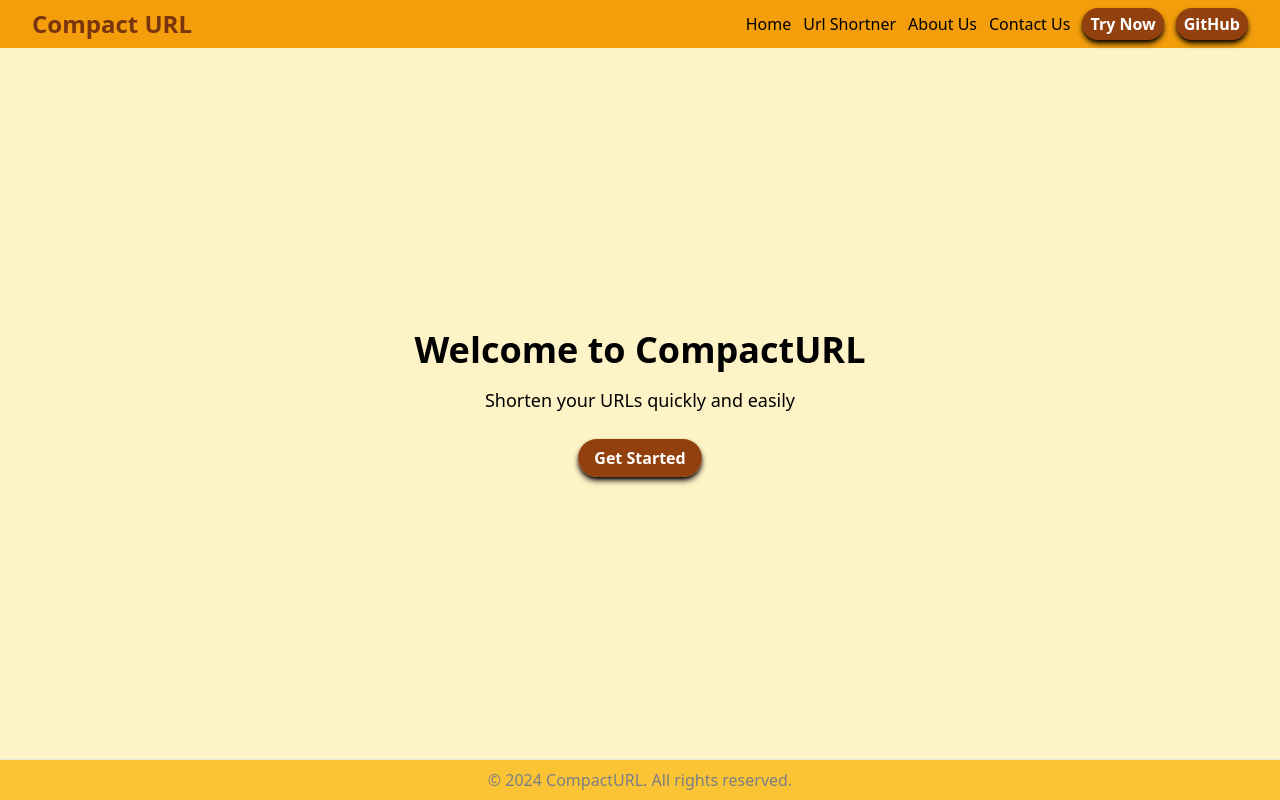
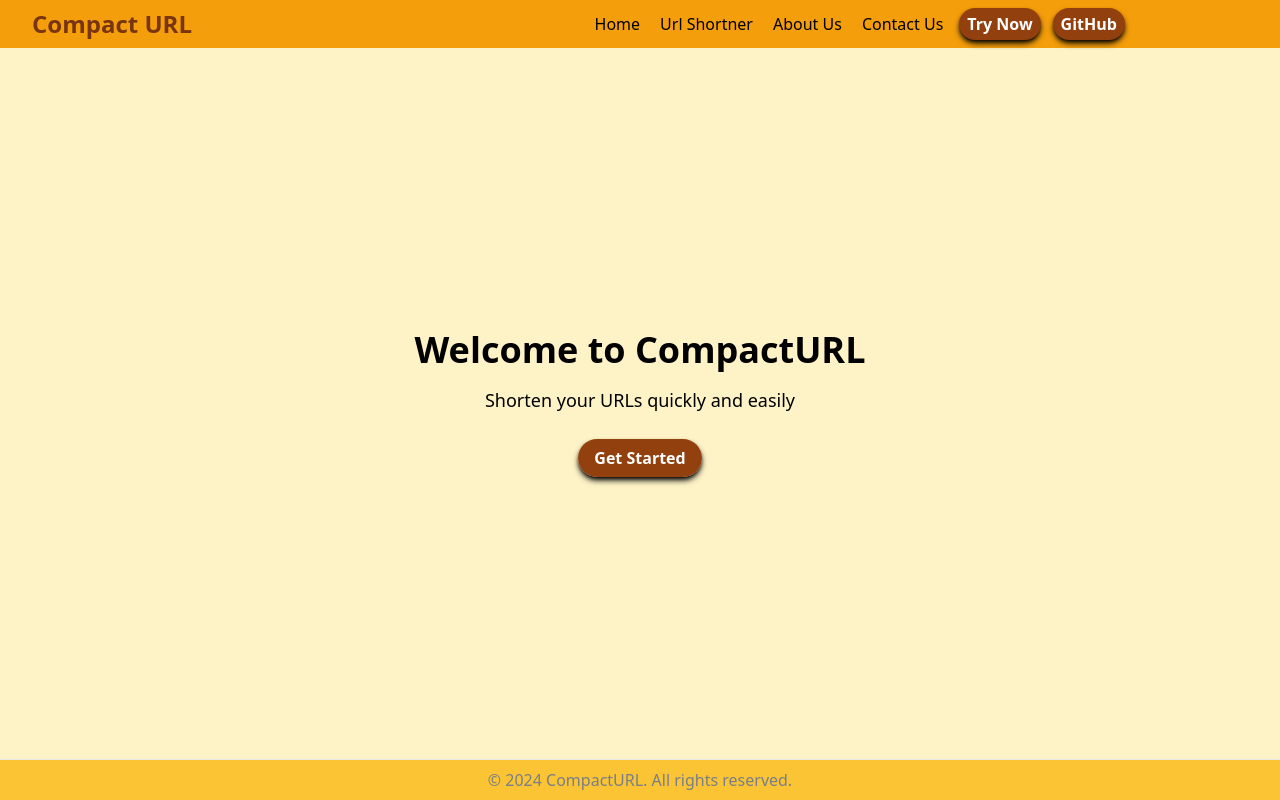
Before and after one commit to Amitchaudhary0/CompactURL, a Next.js app: page / in a window 1280 px wide. Built offline with nearby package versions, Linux system fonts and the light colour scheme.

Commit message:
Add URL shortening functionality and update Navbar
- Implemented URL shortening feature in `app/compactURL/page.tsx`
- Updated `components/Navbar.tsx` to include new navigation links
- Modified `tailwind.config.ts` to support new styles

```diff
--- a/app/compactURL/page.tsx
+++ b/app/compactURL/page.tsx
@@ -1,12 +1,14 @@
 'use client'
 import { ShortnerContext } from "@/Store/store";
+import { set } from "mongoose";
 import Link from "next/link";
-import { useContext, useEffect, useState } from "react";
+import { use, useContext, useEffect, useState } from "react";
 import { MdKeyboardDoubleArrowRight, MdKeyboardDoubleArrowLeft  } from "react-icons/md";
 
 
 export default function CompactURL() {
   const [toggle, setToggle] = useState(true);
+  const [anim, setAnim] = useState(false);
 
         const [animationClass, setAnimationClass] = useState('opacity-0');
 
@@ -17,6 +19,8 @@ export default function CompactURL() {
         }, 300);
 
       }, []);
+
+
 
   type ResponseData ={
     success:boolean,
@@ -54,6 +58,7 @@ export default function CompactURL() {
   };
 
   const handleGenerateShortURL = () => {
+
     const myHeaders = new Headers();
     myHeaders.append("Content-Type", "application/json");
 
@@ -77,8 +82,11 @@ export default function CompactURL() {
         getShortURL();
       })
       .catch(error => console.log('error', error));
-
-
+      dispatch({ type: "SET_URL", payload: { URL: "https://", shortURL:"" } })
+      setAnim(true);
+      setTimeout(() => {
+        setAnim(false);
+      }, 3000);
   }
 
 
@@ -89,9 +97,11 @@ export default function CompactURL() {
     .then(([response]) => response.json())
     .then(result=>setAllData(result))
   }
+
+
   return (
-    <main className={`flex justify-center items-center h-screen ${animationClass} relative`}>
-      <div className="container w-1/2 bg-amber-300 h-1/2 content-center text-center p-4 rounded-md flex flex-col justify-evenly">
+    <main className={`flex z-10 justify-center items-center h-screen ${animationClass} relative overflow-hidden `}>
+      <div className="container m-2 w-full bg-amber-300 h-1/2 content-center text-center p-4 rounded-md flex flex-col justify-evenly sm:w-1/2">
         <h1 className="text-4xl font-bold">Url Shortner</h1>
         <input className="w-full p-3 border border-black rounded-full"
           type="text"
@@ -117,13 +127,13 @@ export default function CompactURL() {
         </Link>
 
       </div>
-<section className={`absolute ${toggle?"right-[-19%]":"right-0"}  py-4 pl-4 w-1/5 bg-amber-300 text-white h-4/5 rounded-l-3xl transition-all duration-2000`}>
-<button className="absolute top-[50%] left-[-14%] bg-amber-700 hover:bg-amber-600 rounded-full" onClick={()=>setToggle(!toggle)}>{!toggle?<MdKeyboardDoubleArrowRight size={30}/>: <MdKeyboardDoubleArrowLeft size={30}/>}</button>
+<section className={`absolute ${toggle?"right-[-19%]":"right-0 visible"}  py-4 pl-4  sm:w-1/5 bg-amber-300 text-white h-4/5 rounded-l-3xl transition-all  duration-1000 ease-in-out `}>
+<button className={`absolute top-[50%] left-[-14%] bg-amber-700 hover:bg-amber-600 rounded-full ${anim?"animate-bounceLeft":""}`} onClick={()=>setToggle(!toggle)}>{!toggle?<MdKeyboardDoubleArrowRight size={30}/>: <MdKeyboardDoubleArrowLeft size={30}/>}</button>
 <div className="flex flex-col gap-2 h-full overflow-y-auto">
   {allData.find.map((item, index) => {
     return <Link target="_blank" href={item.URL} key={index} className="flex bg-amber-700 rounded-l-full p-2 hover:bg-amber-500 cursor-pointer justify-between items-center">
-      <p className="text-xs">{item.URL}</p>
-      <p className="text-sm font-bold">{(item.shortURL).toUpperCase()}</p>
+      <p className="text-xs hidden sm:block">{item.URL}</p>
+      <p className="text-xs sm:text-sm font-bold">{(item.shortURL).toUpperCase()}</p>
     </Link>
   })}
 </div>
--- a/components/Navbar.tsx
+++ b/components/Navbar.tsx
@@ -1,24 +1,35 @@
 'use client'
 
 import Link from 'next/link'
-import React from 'react'
+import React, { useState } from 'react'
+
 
 const Navbar = () => {
+
+  const [toggle, setToggle] = useState(false);
+
   return (
-    <nav className='fixed z-10 w-full flex bg-amber-500 h-12 justify-between px-8 items-center'>
+    <nav className='fixed z-50 w-full flex bg-amber-500 h-12 justify-between items-center'>
+      <div className='z-10 bg-amber-500 h-12 w-[80%] content-center pl-8'>
       <div className='text-2xl font-extrabold text-amber-900'> <Link href='/'>Compact URL</Link> </div>
-      <ul className='flex gap-3 items-center '>
-        <li><Link href='/'>Home</Link></li>
-        <li><Link href='/compactURL'>Url Shortner</Link></li>
-        <li><Link href='/about'>About Us</Link></li>
-        <li><Link href='/contact'>Contact Us</Link></li>
+      </div>
+<button className='sm:hidden block z-10  bg-amber-500 h-12 w-[20%]' onClick={()=>setToggle(!toggle)}>Click Me</button>
+
+      <div className=' sm:w-full w-auto'>
+      <ul className={`z-0 flex sm:justify-end gap-3 sm:pr-8 items-center flex-col absolute justify-evenly right-0 transition-all duration-1000 ease-in-out h-[30vh] bg-amber-400 w-full sm:w-[580px]
+      sm:flex-row sm:static sm:h-12 sm:z-10 sm:transition-none sm:bg-amber-500 ${toggle?"top-12":"top-[-20rem]" }  `}>
+        <li className='w-full sm:w-auto text-center '><Link onClick={()=>setToggle(false)} className='w-full sm:w-auto sm:focus:bg-amber-500 hover:text-white focus:bg-amber-200 p-1 block transition-all duration-200' href='/'>Home</Link></li>
+        <li className='w-full sm:w-auto text-center '><Link onClick={()=>setToggle(false)} className='w-full sm:w-auto sm:focus:bg-amber-500 hover:text-white focus:bg-amber-200 p-1 block transition-all duration-200' href='/compactURL'>Url Shortner</Link></li>
+        <li className='w-full sm:w-auto text-center'><Link onClick={()=>setToggle(false)} className='w-full sm:w-auto sm:focus:bg-amber-500 hover:text-white focus:bg-amber-200 p-1 block transition-all duration-200' href='/about'>About Us</Link></li>
+        <li className='w-full sm:w-auto text-center'><Link onClick={()=>setToggle(false)} className='w-full sm:w-auto sm:focus:bg-amber-500 hover:text-white focus:bg-amber-200 p-1 block transition-all duration-200' href='/contact'>Contact Us</Link></li>
         <button
-        className='bg-amber-800 px-2 py-1 shadow-black shadow-md text-white rounded-full font-bold active:scale-110 transition-all'
+        className='bg-amber-800 hidden md:block px-2 py-1 shadow-black shadow-md text-white rounded-full font-bold active:scale-110 transition-all'
         > <Link href='/compactURL'>Try Now</Link></button>
         <button
-        className='bg-amber-800 px-2 py-1 shadow-black shadow-md text-white rounded-full font-bold active:scale-110 transition-all'
+        className='bg-amber-800 px-2 py-1 hidden md:block shadow-black shadow-md text-white rounded-full font-bold active:scale-110 transition-all'
         ><Link href='https://github.com/Amitchaudhary0/CompactURL'>GitHub</Link></button>
       </ul>
+        </div>
     </nav>
   )
 }
--- a/tailwind.config.ts
+++ b/tailwind.config.ts
@@ -12,6 +12,21 @@ export default {
         background: "var(--background)",
         foreground: "var(--foreground)",
       },
+      keyframes: {
+        bounceLeft: {
+          "0%, 100%": {
+            transform: "translateX(0)",
+            animationTimingFunction: "ease-out",
+          },
+          "20%": {
+            transform: "translateX(-25%)",
+            animationTimingFunction: "ease-in",
+          },
+        },
+      },
+      animation: {
+        bounceLeft: "bounceLeft 1s ease-in-out 3",
+      },
     },
   },
   plugins: [],
```
